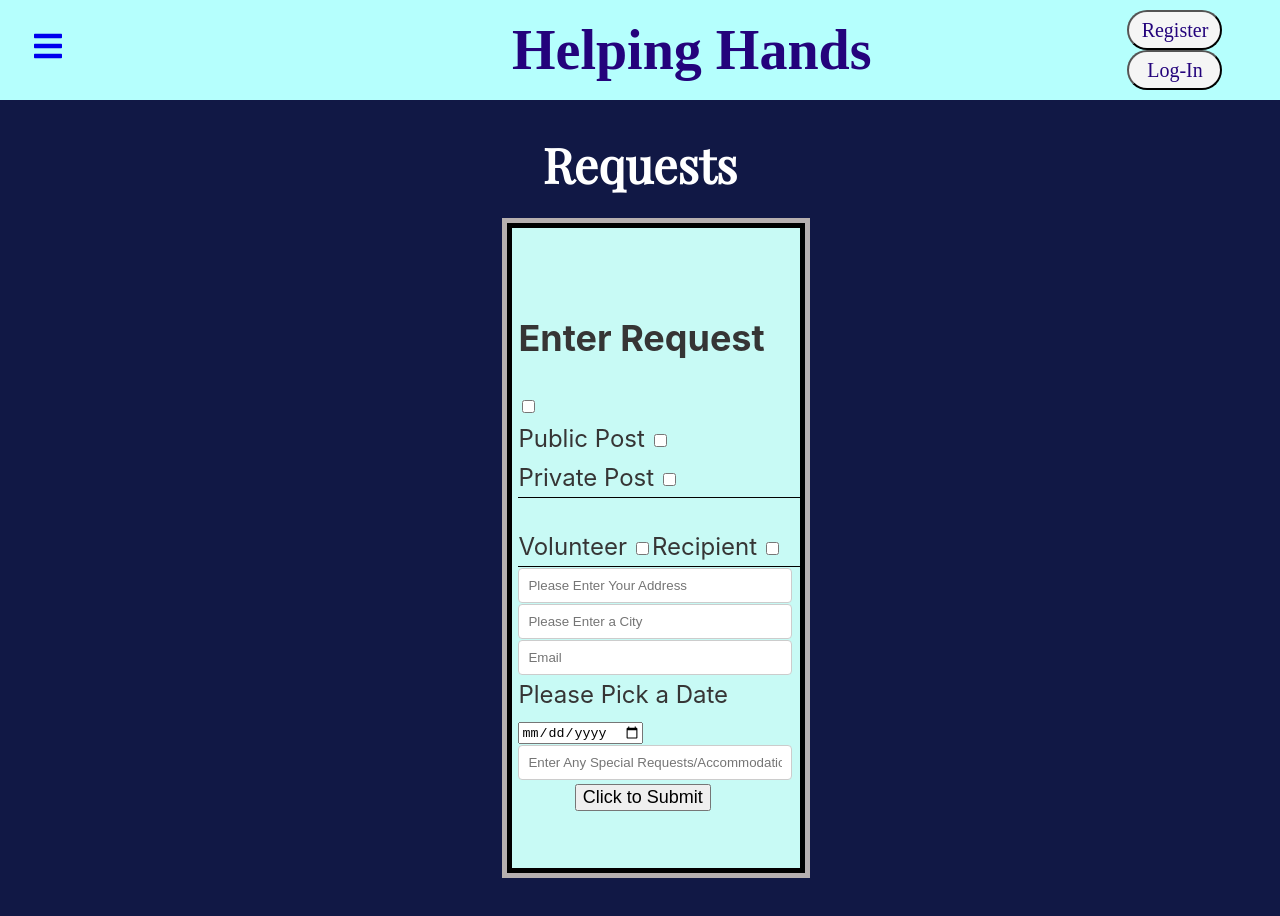
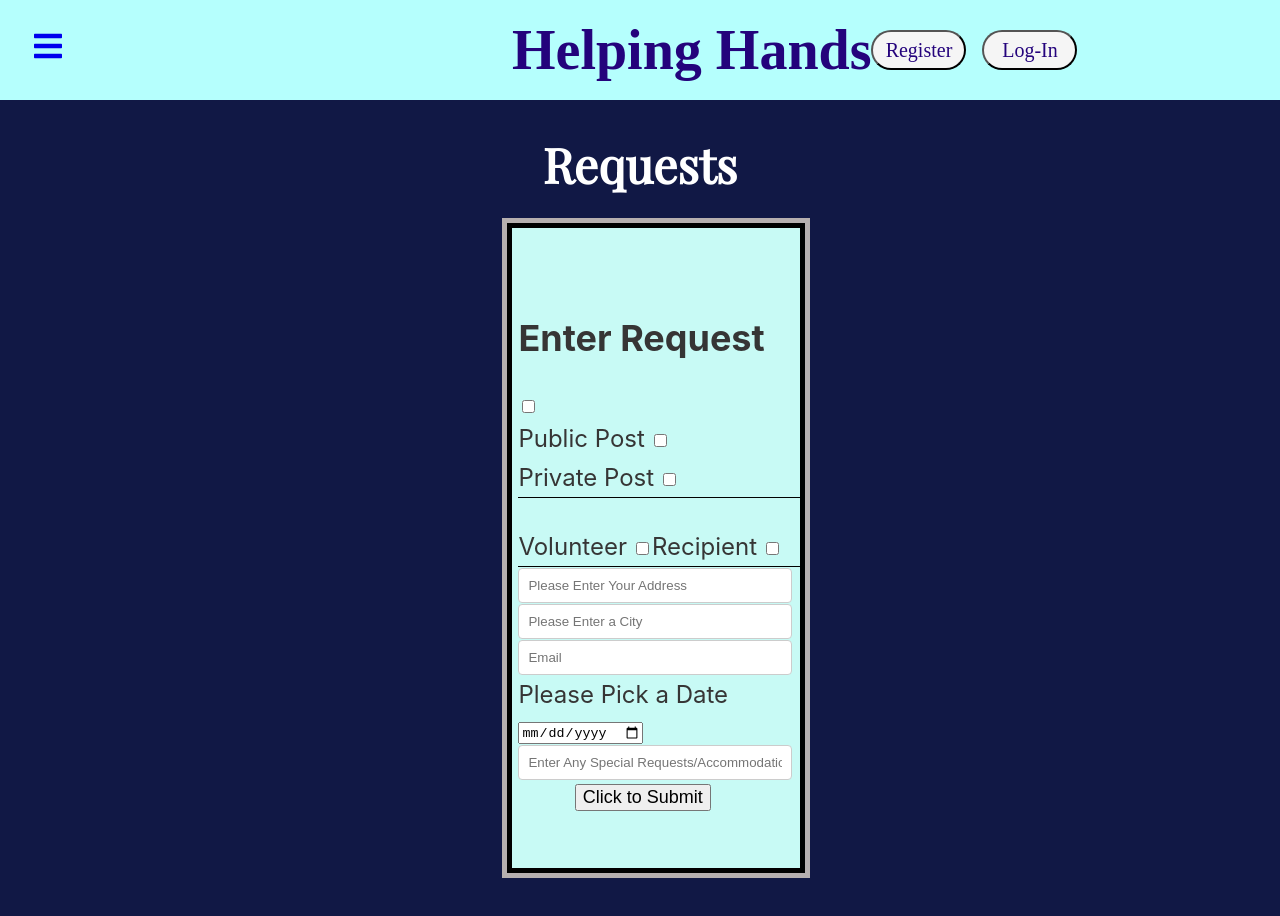
Before and after one commit to daravyderouen/helpingHand, a React (Create React App) app: page /Requests in a window 1280 px wide. Shown: the top 916 px of the page. Built offline with nearby package versions, Linux system fonts and the light colour scheme; a web font is replaced by a local one.

Commit message:
Changed Navigation.css to fix warnings

```diff
--- a/src/components/Navigation/Navigation.css
+++ b/src/components/Navigation/Navigation.css
@@ -3,7 +3,7 @@
   width: 100%;
   height: 100px;
   display: flex;
-  justify-content: start;
+  /* justify-content: start; */
   align-items: center;
 }
 
@@ -33,7 +33,7 @@
 
 .nav-text {
   display: flex;
-  justify-content: start;
+  justify-content: flex-start;
   align-items: center;
   padding: 8px 0px 8px 16px;
   list-style: none;
@@ -65,7 +65,7 @@
   width: 100%;
   height: 80px;
   display: flex;
-  justify-content: start;
+  justify-content: flex-start;
   align-items: center;
 }
 
--- a/src/components/Navigation/Navigation.js
+++ b/src/components/Navigation/Navigation.js
@@ -20,7 +20,7 @@ function Navbar() {
             <FaIcons.FaBars onClick={showSidebar} />
           </Link>
           <h1 className="NavCoName">Helping Hands</h1>
-          <div className="homeButton">
+          {/* <div className="homeButton"> */}
             <a target="_blank" href="/Register">
               <button id="bt">Register</button>
             </a>
@@ -30,8 +30,9 @@ function Navbar() {
 
               <button id="bt">Log-In</button>
             </a>
-          </div>
+          {/* </div> */}
         </div>
+
         <nav className={sidebar ? "nav-menu active" : "nav-menu"}>
           <ul className="nav-menu-items" onClick={showSidebar}>
             <li className="navbar-toggle">
```
